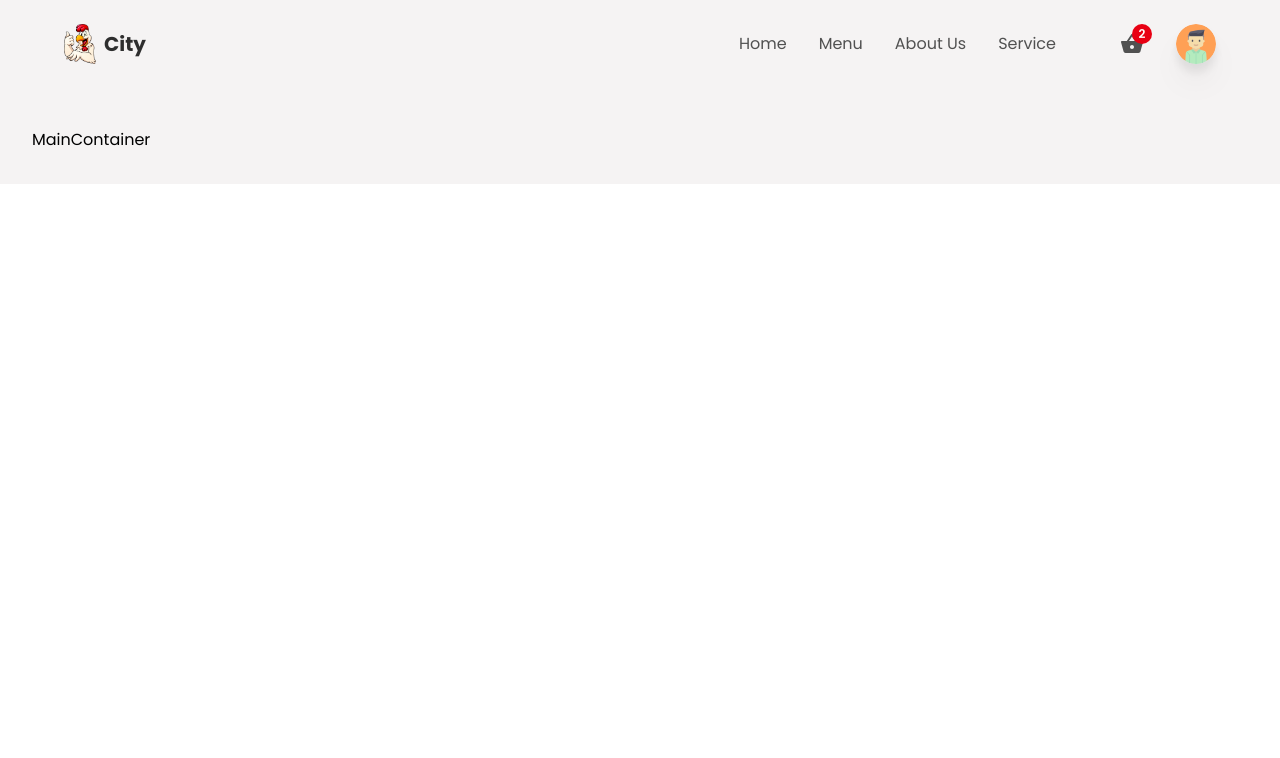
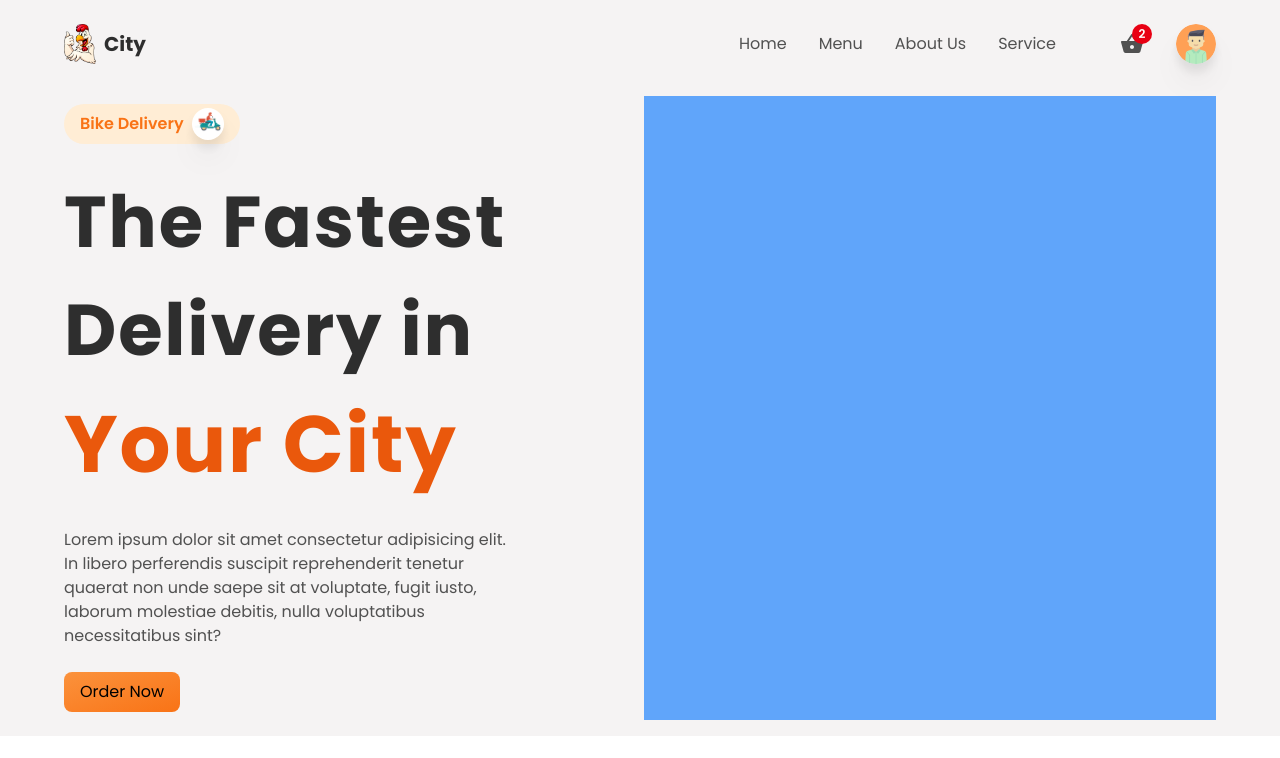
Before and after one commit to CarlosNG93/fooddelivery, a React (Create React App) app: page / in a window 1280 px wide. Shown: the top 758 px of the page. Built offline with nearby package versions, Linux system fonts and the light colour scheme.

Commit message:
feat: MainContainer added

```diff
--- a/src/App.js
+++ b/src/App.js
@@ -10,7 +10,7 @@
 		<div className='w-screen h-auto flex flex-col bg-primary'>
 			<Header />
 
-			<main className='mt-24 p-8 w-full'>
+			<main className='mt-14 md:mt-20 px-4 md:px-16 py-4 w-full'>
 				<Routes>
 					<Route path='/*' element={<MainContainer />}/>
 					<Route path='/createItem' element={<CreateContainer />}/>
--- a/src/components/Header.jsx
+++ b/src/components/Header.jsx
@@ -108,10 +108,20 @@
 
 			{/* MOBILE */}
 			<div className='flex items-center justify-between md:hidden w-full h-full'>
+
+
+				<div className='relative flex items-center justify-center'>
+					<MdShoppingBasket className='text-textColor text-2xl ml-8 cursor-pointer'/>
+					<div className='absolute -top-2 -right-2 w-5 h-5 rounded-full bg-cartNumBg flex items-center justify-center'>
+						<p className='text-xs text-white font-semibold'>2</p>
+					</div>
+				</div>
+
 				<Link to="/" className='flex items-center gap-2'>
 					<img src={Logo} className="w-8 object-cover" alt="logo" />
 					<p className="text-headingColor text-xl font-bold">City</p>
 				</Link>
+
 				<div className='relative'>
 					<motion.img
 						whileTap={{ scale: 0.6 }}
--- a/src/components/MainContainer.jsx
+++ b/src/components/MainContainer.jsx
@@ -1,8 +1,39 @@
 import React from 'react';
+import Delivery from '../assets/delivery.png';
 
 const MainContainer = () => {
 	return (
-		<div>MainContainer</div>
+		<div className='grid grid-cols-1 md:grid-cols-2 gap-2'>
+			<div className='py-2 flex-1 flex flex-col items-start justify-center gap-6'>
+				<div className='flex items-center gap-2 justify-center bg-orange-100 px-4 py-1 rounded-full'>
+					<p className='text-base text-orange-500 font-semibold'>Bike Delivery</p>
+					<div className='w-8 h-8 bg-white rounded-full overflow-hidden drop-shadow-xl'>
+						<img
+							src={Delivery}
+							className='w-full h-full object-contain'
+							alt="delivery"
+						/>
+					</div>
+				</div>
+				<p className='text-[2.5rem] lg:text-[4.5rem] font-bold tracking-wide text-headingColor'>
+					The Fastest Delivery in{" "}
+					<span className='text-orange-600 text-[3rem] lg:text-[5rem]'>Your City</span>
+				</p>
+
+				<p className='text-base text-textColor text-center md:text-left md:w-[80%]'>
+					Lorem ipsum dolor sit amet consectetur adipisicing elit. In libero perferendis suscipit reprehenderit tenetur quaerat non unde saepe sit at voluptate, fugit iusto, laborum molestiae debitis, nulla voluptatibus necessitatibus sint?
+				</p>
+				<button
+					type="button"
+					className='bg-gradient-to-br from-orange-400 to-orange-500 w-full md:w-auto px-4 py-2 rounded-lg hover:shadow-lg transition-all ease-in-out duration-100'
+				>
+					Order Now
+				</button>
+			</div>
+			<div className='py-2 bg-blue-400 flex-1'>
+
+			</div>
+		</div>
 	)
 }
 
```
